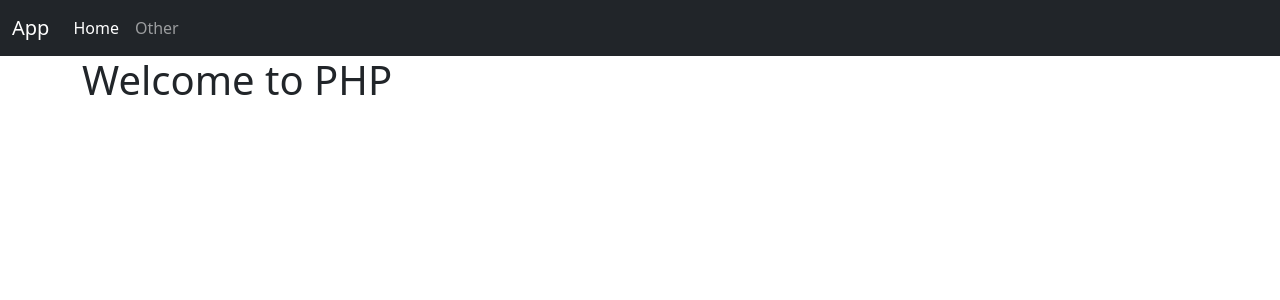
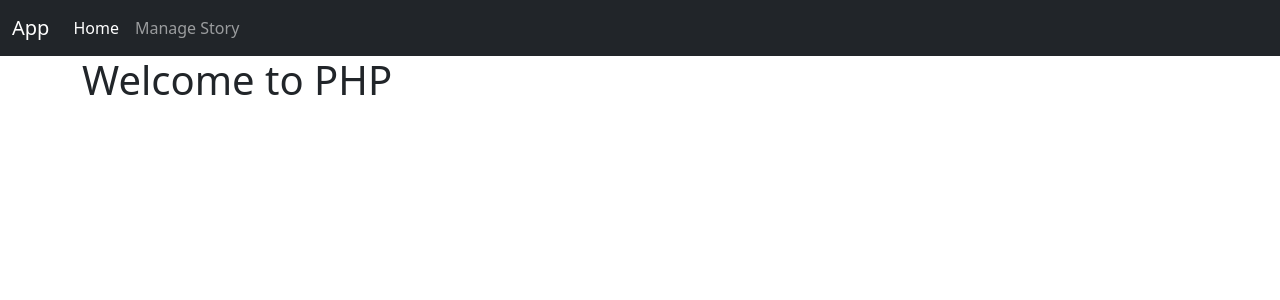
Before and after one commit to OEUBROCHOM/VC-1-template, a PHP site: page / in a window 1280 px wide. Shown: the top 300 px of the page. Run offline with PHP 8.4, Linux system fonts and the light colour scheme.

Commit message:
feat(add story) : added story management from[#3]

```diff
--- /dev/null
+++ b/Controllers/StoryController.php
@@ -0,0 +1,7 @@
+<?php
+class StoryController extends BaseController
+{
+    public function index() {
+        $this->view('story/storys');
+    }
+}
--- a/Router/route.php
+++ b/Router/route.php
@@ -3,9 +3,14 @@ require_once "Router.php";
 require_once "Controllers/BaseController.php";
 require_once "Database/Database.php";
 require_once "Controllers/WelcomeController.php";
+require_once "Controllers/StoryController.php";
 
 
 $route = new Router();
 $route->get("/", [WelcomeController::class, 'welcome']);
 
+
+//Story
+$route->get("/story", [StoryController::class, 'index']);
+
 $route->route();
--- a/views/layouts/navbar.php
+++ b/views/layouts/navbar.php
@@ -8,7 +8,7 @@
         <div class="collapse navbar-collapse" id="navbarNavAltMarkup">
             <div class="navbar-nav">
                 <a class="nav-link active" aria-current="page" href="/">Home</a>
-                <a class="nav-link" href="">Other</a>
+                <a class="nav-link" href="/story">Manage Story</a>
             </div>
         </div>
     </div>
--- /dev/null
+++ b/views/story/storys.php
@@ -0,0 +1 @@
+<h1>Welcome to stoy Management!</h1>
```
